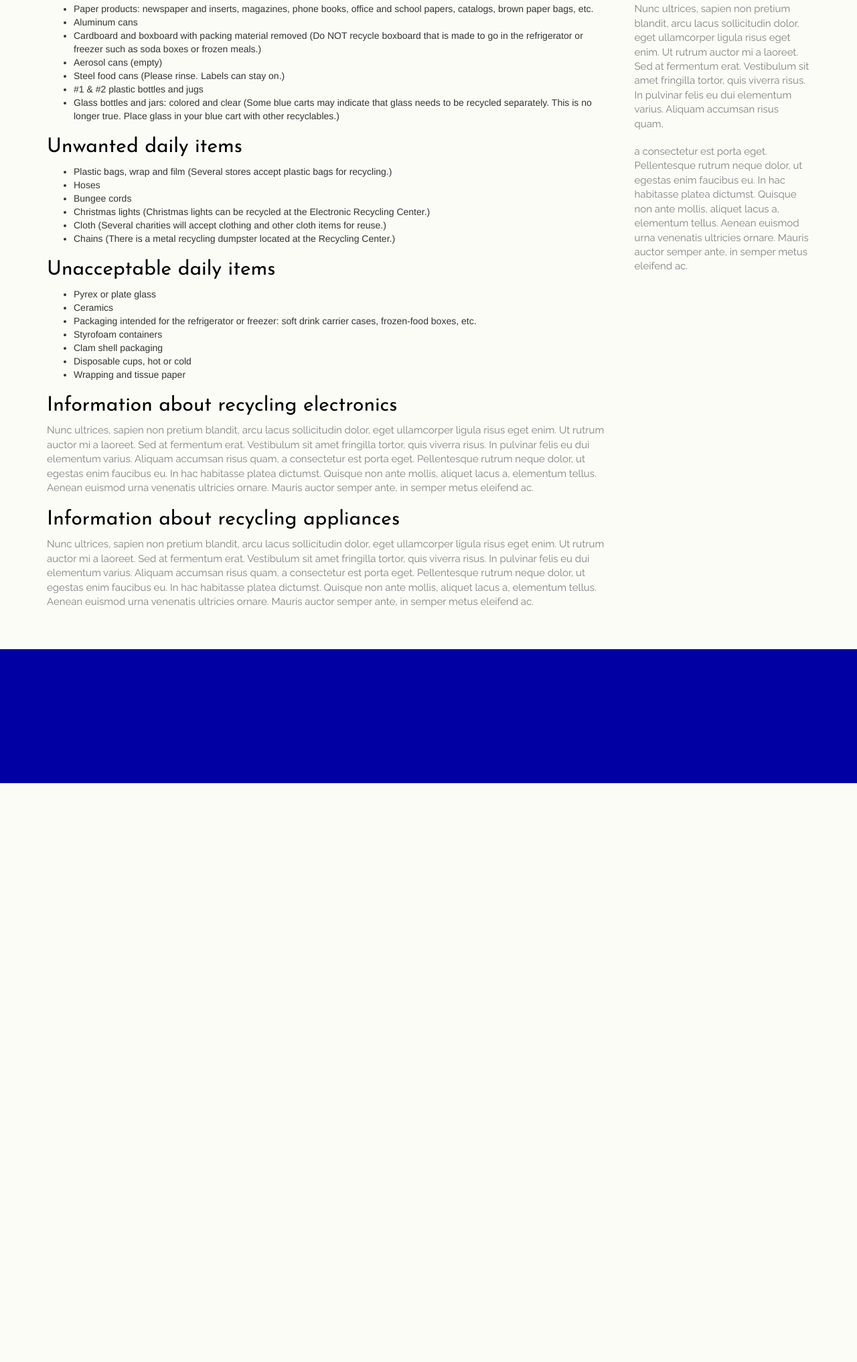
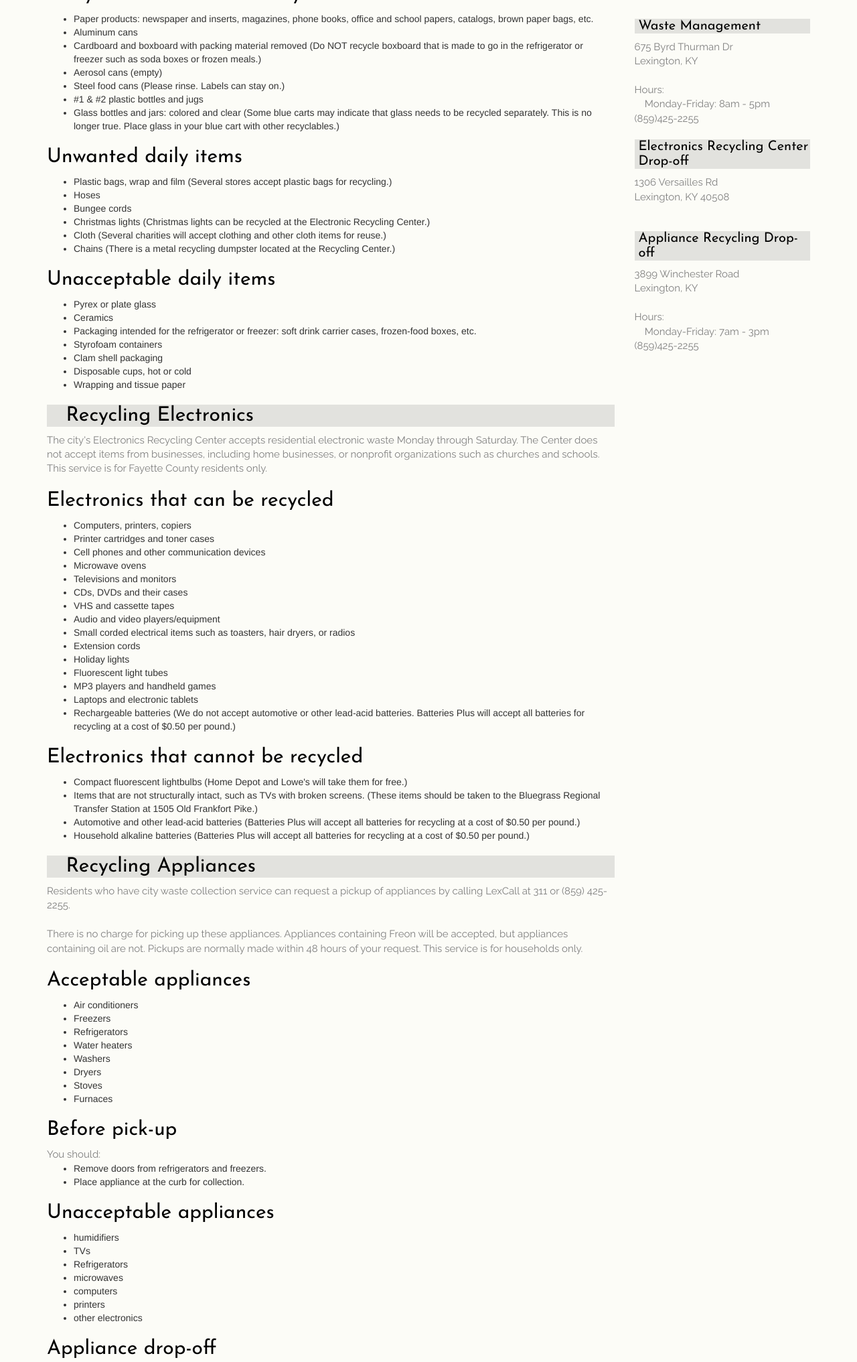
Before and after one commit to DeadSplicer/lexsite, a plain HTML site: page recycle.html in a window 1280 px wide. Shown: the part 1101-3134 px from the top of the page at 67% size. Before the commit the page ends 2270 px from the top, so only its background shows below. Drawn offline with nearby package versions, Linux system fonts and the light colour scheme.

Commit message:
copy paste and stuff

```diff
--- a/css/style.css
+++ b/css/style.css
@@ -19,10 +19,11 @@
 
   }
   h2{
-    font-family: 'Raleway', sans-serif;
+    font-family: 'Josefin Sans', sans-serif;
     text-align: left;
-    font-size: 17px;
-    color: white;
+    font-size: 20px;
+    color: black;
+    margin-left: 6px;
   }
   h3{
     font-family: 'Raleway', sans-serif;
--- a/recycle.html
+++ b/recycle.html
@@ -18,13 +18,13 @@
     <div class="button_font">
       <a href="error.html" class="button">Home</a>
       <a href="index.html" class="button">About Recycling</a>
-      <a href="recycle.html" class="button">What Can Be Recycled</a>
+      <a href="recycle.html" class="button">Recyclables</a>
     </div>
 
     <div class="box-two">
-      <h3>
-        Title of the above tab ^^
-      </h3>
+      <h1>
+        &nbsp;&nbsp;&nbsp;Recyclables
+      </h1>
     </div>
 
 
@@ -92,26 +92,188 @@
             </ul>
           </p>
 
+          <div class="box-two">
+            <h1>
+              &nbsp;&nbsp;&nbsp;Recycling Electronics
+            </h1>
+          </div>
 
-          <h1>Information about recycling electronics</h1>
           <p class="description">
-            Nunc ultrices, sapien non pretium blandit, arcu lacus sollicitudin dolor, eget ullamcorper ligula risus eget enim. Ut rutrum auctor mi a laoreet. Sed at fermentum erat. Vestibulum sit amet fringilla tortor, quis viverra risus. In pulvinar felis eu dui elementum varius. Aliquam accumsan risus quam,
-            a consectetur est porta eget. Pellentesque rutrum neque dolor, ut egestas enim faucibus eu. In hac habitasse platea dictumst. Quisque non ante mollis, aliquet lacus a, elementum tellus. Aenean euismod urna venenatis ultricies ornare. Mauris auctor semper ante, in semper metus eleifend ac.
+            The city's Electronics Recycling Center accepts residential electronic waste Monday through Saturday. The Center does not accept items from businesses, including home businesses, or nonprofit organizations such as churches and schools. This service is for Fayette County residents only.
           </p>
-          <h1>Information about recycling appliances</h1>
+
+          <h1>Electronics that can be recycled</h1>
           <p class="description">
-            Nunc ultrices, sapien non pretium blandit, arcu lacus sollicitudin dolor, eget ullamcorper ligula risus eget enim. Ut rutrum auctor mi a laoreet. Sed at fermentum erat. Vestibulum sit amet fringilla tortor, quis viverra risus. In pulvinar felis eu dui elementum varius. Aliquam accumsan risus quam,
-            a consectetur est porta eget. Pellentesque rutrum neque dolor, ut egestas enim faucibus eu. In hac habitasse platea dictumst. Quisque non ante mollis, aliquet lacus a, elementum tellus. Aenean euismod urna venenatis ultricies ornare. Mauris auctor semper ante, in semper metus eleifend ac.
+            <ul>
+            <li>Computers, printers, copiers
+</li>
+            <li>Printer cartridges and toner cases
+</li>
+            <li>Cell phones and other communication devices
+</li>
+            <li>Microwave ovens
+</li>
+            <li>Televisions and monitors
+</li>
+            <li>CDs, DVDs and their cases
+</li>
+            <li>VHS and cassette tapes
+</li>
+<li>
+  Audio and video players/equipment
+</li>
+<li>
+Small corded electrical items such as toasters, hair dryers, or radios</li>
+<li>
+Extension cords</li>
+<li>
+Holiday lights</li>
+<li>
+  Fluorescent light tubes
+</li>
+<li>
+MP3 players and handheld games</li>
+<li>
+Laptops and electronic tablets</li>
+<li>
+Rechargeable batteries (We do not accept automotive or other lead-acid batteries. Batteries Plus will accept all batteries for recycling at a cost of $0.50 per pound.)</li>
+
+            </ul>
           </p>
+
+          <h1>Electronics that cannot be recycled</h1>
+          <p class="description">
+            <ul>
+            <li>Compact fluorescent lightbulbs (Home Depot and Lowe's will take them for free.)
+</li>
+            <li>Items that are not structurally intact, such as TVs with broken screens. (These items should be taken to the Bluegrass Regional Transfer Station at 1505 Old Frankfort Pike.)
+</li>
+            <li>Automotive and other lead-acid batteries (Batteries Plus will accept all batteries for recycling at a cost of $0.50 per pound.)
+</li>
+            <li>Household alkaline batteries (Batteries Plus will accept all batteries for recycling at a cost of $0.50 per pound.)
+</li>
+
+            </ul>
+          </p>
+
+          <div class="box-two">
+            <h1>
+              &nbsp;&nbsp;&nbsp;Recycling Appliances
+            </h1>
+          </div>
+
+          <p class="description">
+            Residents who have city waste collection service can request a pickup of appliances by calling LexCall at 311 or (859) 425-2255.
+            <br><br>
+            There is no charge for picking up these appliances. Appliances containing Freon will be accepted, but appliances containing oil are not. Pickups are normally made within 48 hours of your request. This service is for households only.
+          </p>
+
+          <h1>Acceptable appliances</h1>
+          <p class="description">
+              <ul>
+              <li>Air conditioners
+  </li>
+              <li>Freezers
+  </li>
+              <li>Refrigerators
+  </li>
+              <li>Water heaters
+  </li>
+              <li>Washers
+</li>
+              <li>Dryers
+</li>
+              <li>Stoves
+</li>
+              <li>Furnaces
+</li>
+              </ul>
+          </p>
+
+          <h1>Before pick-up</h1>
+          <p class="description">
+            You should:
+            <ul>
+            <li>Remove doors from refrigerators and freezers.
+  </li>
+            <li>Place appliance at the curb for collection.
+  </li>
+            </ul>
+          </p>
+
+          <h1>Unacceptable appliances</h1>
+          <p class="description">
+              <ul>
+              <li>humidifiers
+  </li>
+              <li>TVs
+  </li>
+              <li>Refrigerators
+  </li>
+              <li>microwaves
+  </li>
+              <li>computers
+</li>
+              <li>printers
+</li>
+              <li>other electronics
+
+</li>
+              </ul>
+          </p>
+
+          <h1>Appliance drop-off</h1>
+          <p class="description">
+            All Fayette County residents and apartment complexes can recycle appliances at no cost by dropping them off to Environmental Recycling Inc.
+<br><br>
+&nbsp;&nbsp;&nbsp;3899 Winchester Road<br>
+&nbsp;&nbsp;&nbsp;Monday - Friday<br>
+&nbsp;&nbsp;&nbsp;7 a.m. - 3 p.m.
+</p>
+
+        <h1>Repurposing appliances</h1>
+        <p class="description">
+          Other opportunities for appliance recycling or repurposing include Kentucky Utilities' Refrigerator and Freezer Recycling program and Habitat for Humanity's ReStore. If you are interested in these programs, please contact the organizations directly.
+        </p>
+
+
         </div>
         <div class="col-sm-3">
           <h1>Contact Info</h1>
+
+          <div class="box-two">
+            <h2>Waste Management</h2>
+          </div>
           <p class="description">
-            Nunc ultrices, sapien non pretium blandit, arcu lacus sollicitudin dolor, eget ullamcorper ligula risus eget enim. Ut rutrum auctor mi a laoreet. Sed at fermentum erat. Vestibulum sit amet fringilla tortor, quis viverra risus. In pulvinar felis eu dui elementum varius. Aliquam accumsan risus quam,
+            675 Byrd Thurman Dr<br>
+            Lexington, KY<br>
+            <br>
+            Hours:<br>
+            &nbsp;&nbsp;&nbsp;&nbsp;Monday-Friday: 8am - 5pm<br>
+            (859)425-2255
+          </p>
+
+
+          <div class="box-two">
+            <h2>Electronics Recycling Center Drop-off</h2>
+          </div>
+          <p class="description">
+            1306 Versailles Rd<br>
+            Lexington, KY 40508
+
           </p>
           <br>
-            <p class="description">
-            a consectetur est porta eget. Pellentesque rutrum neque dolor, ut egestas enim faucibus eu. In hac habitasse platea dictumst. Quisque non ante mollis, aliquet lacus a, elementum tellus. Aenean euismod urna venenatis ultricies ornare. Mauris auctor semper ante, in semper metus eleifend ac.
+
+          <div class="box-two">
+            <h2>Appliance Recycling Drop-off</h2>
+          </div>
+          <p class="description">
+            3899 Winchester Road<br>
+            Lexington, KY<br>
+            <br>
+            Hours:<br>
+            &nbsp;&nbsp;&nbsp;&nbsp;Monday-Friday: 7am - 3pm<br>
+            (859)425-2255
           </p>
         </div>
       </div>
```
Also changed, not shown: error.html (added, +41 -0 lines), images/horse.png (added).
